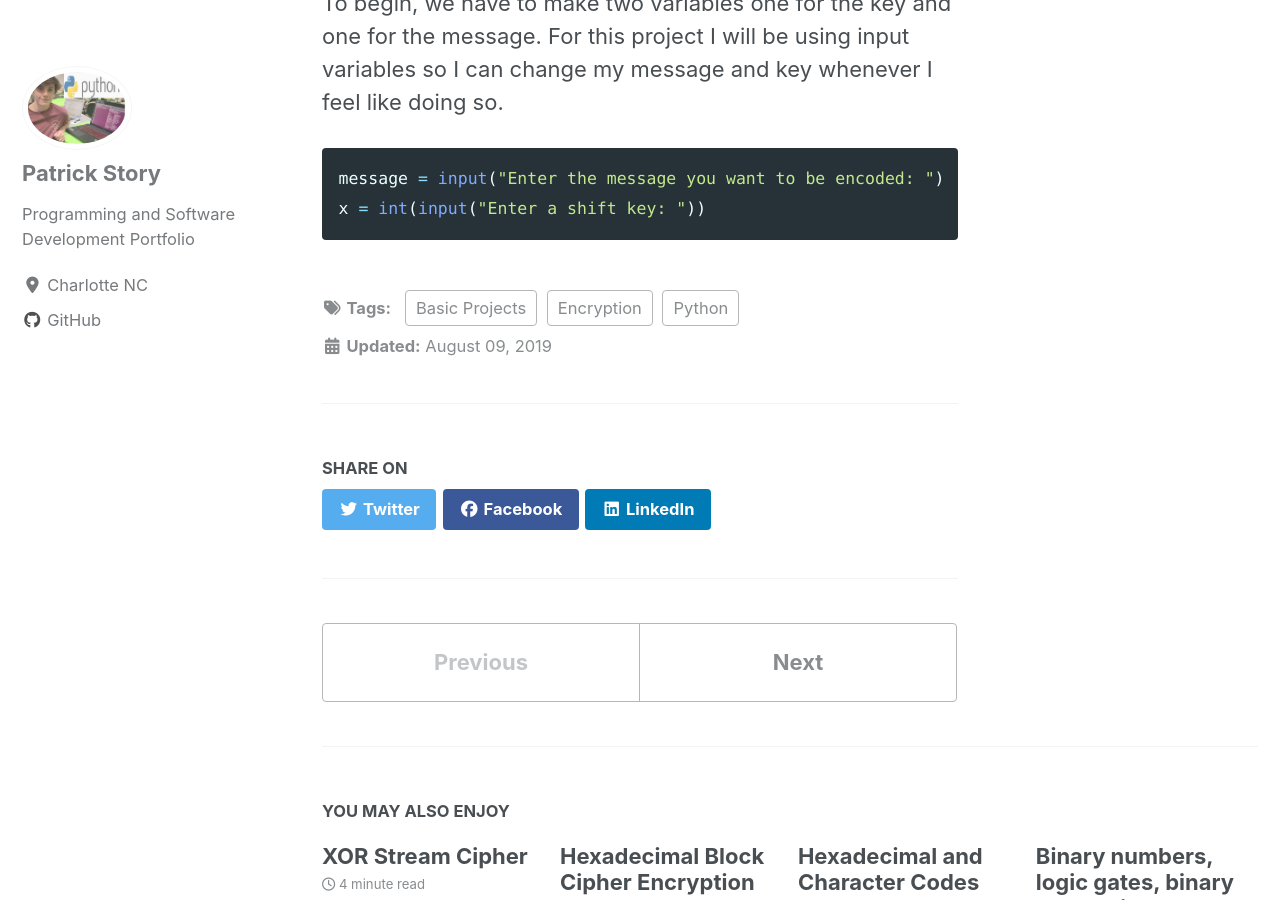
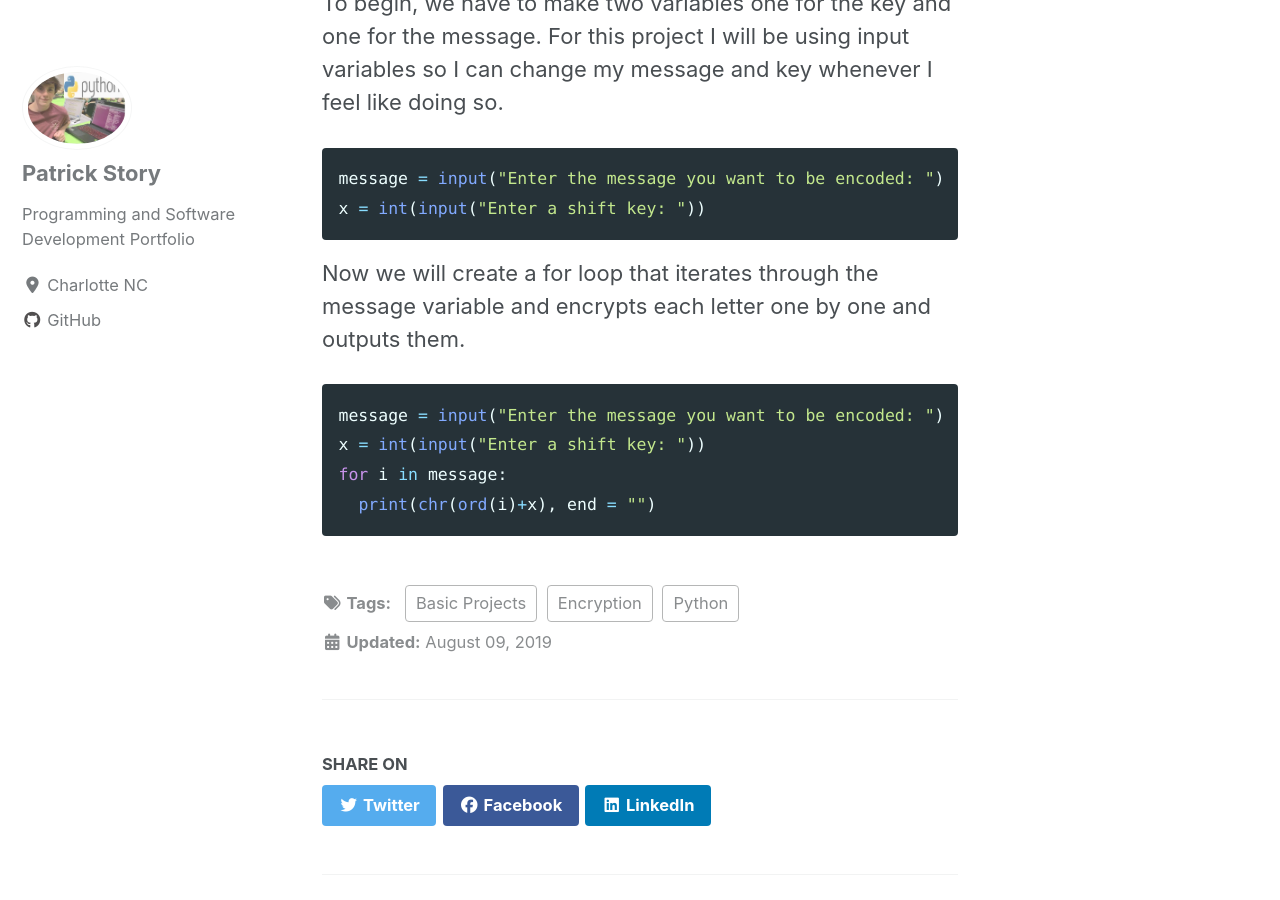
Before and after one commit to Patchyst/Patchyst.github.io, a Jekyll site: the page built from _posts/2019-08-9-CaesarCipher.md, in a window 1280 px wide and 900 px high, scrolled down 2111 px. Built offline with Jekyll 4.4.1, drawn with Linux system fonts in a browser that asks for light colours; cached includes are drawn as plain includes; nearby versions of some CDN libraries; some of the changed text lies outside the part shown.

Commit message:
updating ASCII Cipher Project

````diff
--- a/_posts/2019-08-9-CaesarCipher.md
+++ b/_posts/2019-08-9-CaesarCipher.md
@@ -19,3 +19,10 @@ To begin, we have to make two variables one for the key and one for the message.
 message = input("Enter the message you want to be encoded: ")
 x = int(input("Enter a shift key: "))
 ```
+Now we will create a for loop that iterates through the message variable and encrypts each letter one by one and outputs them.
+```python
+message = input("Enter the message you want to be encoded: ")
+x = int(input("Enter a shift key: "))
+for i in message:
+  print(chr(ord(i)+x), end = "")
+```
````
